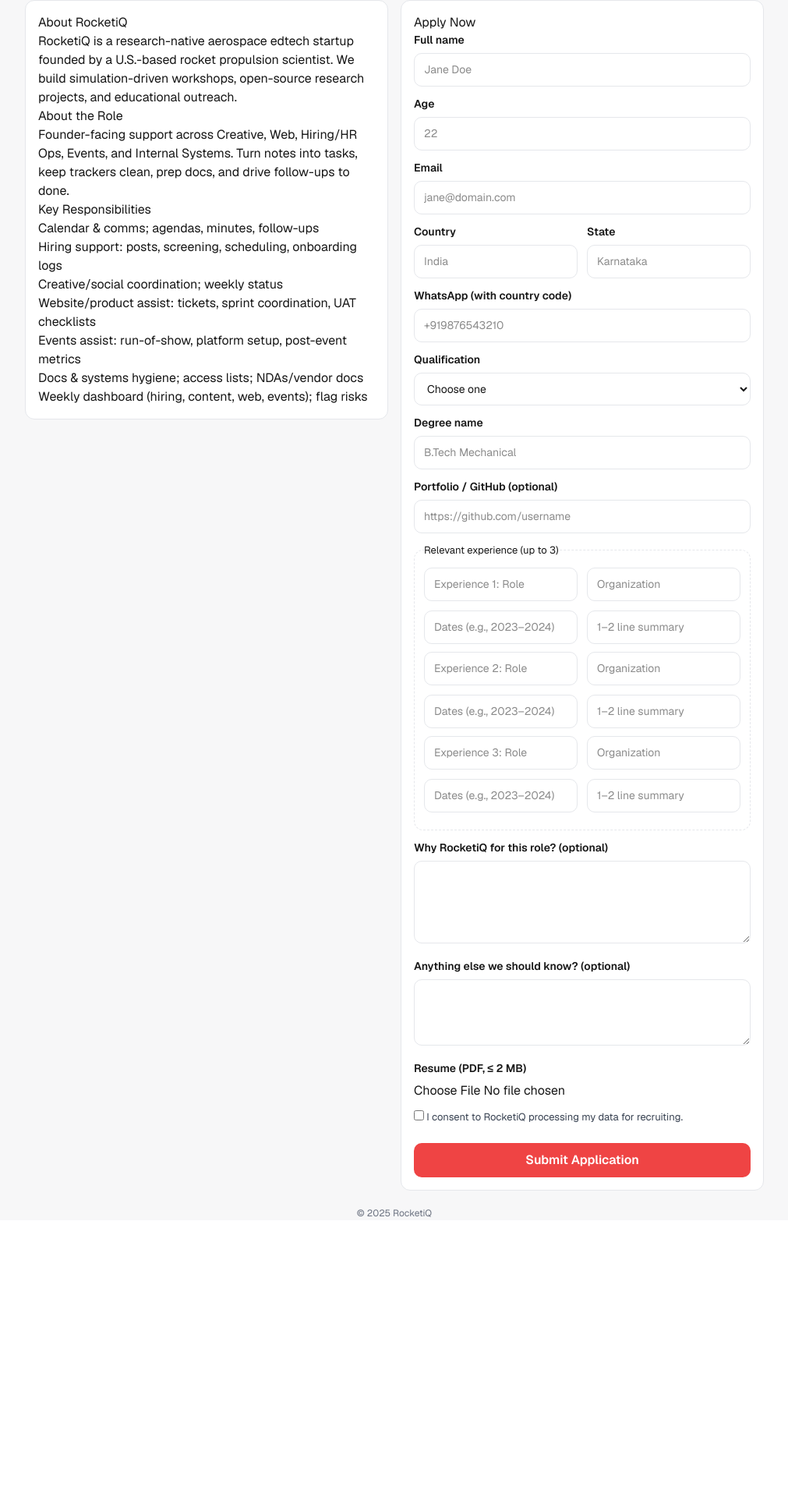
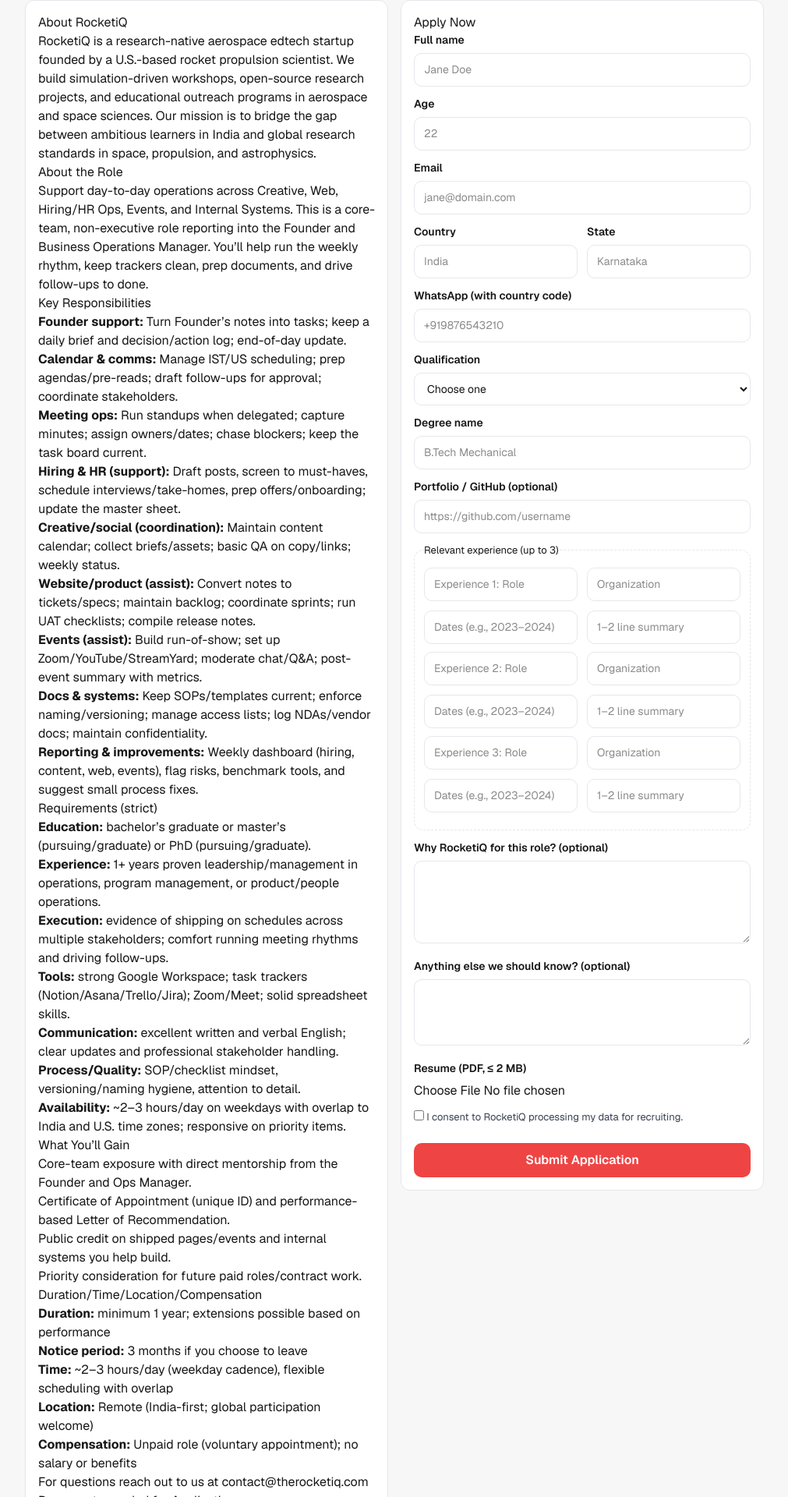
Before and after one commit to RocketiQ/nextjs-boilerplate, a Next.js app: page /business-operations-associate in a window 1280 px wide. Shown: the part 126-2046 px from the top of the page at 78% size, without its empty margins (134-1145 px from the left). Before the commit the page ends 1691 px from the top, so only its background shows below. Built offline with nearby package versions, Linux system fonts and the light colour scheme; no server answers.

Commit message:
Update page.tsx

```diff
--- a/app/business-operations-associate/page.tsx
+++ b/app/business-operations-associate/page.tsx
@@ -27,7 +27,6 @@
     const res = await fetch('/api/apply', { method: 'POST', body: fd });
     if (res.ok) {
       setMsg('Application submitted. Thank you!');
-      // GA4 event (no PII)
       if (typeof window !== 'undefined' && (window as any).gtag) {
         (window as any).gtag('event', 'application_submitted', {
           job_slug: 'business-operations-associate',
@@ -47,31 +46,80 @@
 
   return (
     <main style={{ background: '#f7f7f8', minHeight: '100vh' }}>
-      {/* rely on .apply-shell from globals.css (no inline maxWidth/font here) */}
       <div className="apply-shell">
         <div style={{ marginBottom: 16 }}>
           <small style={{ background:'#fee2e2', color:'#991b1b', padding:'4px 8px', borderRadius:999, fontWeight:600 }}>RocketiQ — Careers</small>
-          <h1 style={{ fontSize: 28, margin: '12px 0 8px' }}>Business Operations Associate — Part-Time, Unpaid</h1>
+          <h1 style={{ fontSize: 28, margin: '12px 0 8px' }}>Business Operations Associate</h1>
           <p style={{ color:'#374151', margin:0 }}>Apply below. PDF résumé (≤ 2 MB) required. By submitting, you consent to recruiting data processing.</p>
         </div>
 
         <div className="careers-grid">
-          {/* Job post (summary) */}
+          {/* Job post (content) */}
           <section style={card}>
             <h2 style={{ marginTop:0 }}>About RocketiQ</h2>
-            <p>RocketiQ is a research-native aerospace edtech startup founded by a U.S.-based rocket propulsion scientist. We build simulation-driven workshops, open-source research projects, and educational outreach.</p>
+            <p>
+              RocketiQ is a research-native aerospace edtech startup founded by a U.S.-based rocket propulsion scientist.
+              We build simulation-driven workshops, open-source research projects, and educational outreach programs in aerospace and space sciences.
+              Our mission is to bridge the gap between ambitious learners in India and global research standards in space, propulsion, and astrophysics.
+            </p>
+
             <h3>About the Role</h3>
-            <p>Founder-facing support across Creative, Web, Hiring/HR Ops, Events, and Internal Systems. Turn notes into tasks, keep trackers clean, prep docs, and drive follow-ups to done.</p>
+            <p>
+              Support day-to-day operations across Creative, Web, Hiring/HR Ops, Events, and Internal Systems. This is a core-team, non-executive role reporting into the Founder and Business Operations Manager.
+              You’ll help run the weekly rhythm, keep trackers clean, prep documents, and drive follow-ups to done.
+            </p>
+
             <h3>Key Responsibilities</h3>
             <ul>
-              <li>Calendar & comms; agendas, minutes, follow-ups</li>
-              <li>Hiring support: posts, screening, scheduling, onboarding logs</li>
-              <li>Creative/social coordination; weekly status</li>
-              <li>Website/product assist: tickets, sprint coordination, UAT checklists</li>
-              <li>Events assist: run-of-show, platform setup, post-event metrics</li>
-              <li>Docs & systems hygiene; access lists; NDAs/vendor docs</li>
-              <li>Weekly dashboard (hiring, content, web, events); flag risks</li>
+              <li><strong>Founder support:</strong> Turn Founder’s notes into tasks; keep a daily brief and decision/action log; end-of-day update.</li>
+              <li><strong>Calendar & comms:</strong> Manage IST/US scheduling; prep agendas/pre-reads; draft follow-ups for approval; coordinate stakeholders.</li>
+              <li><strong>Meeting ops:</strong> Run standups when delegated; capture minutes; assign owners/dates; chase blockers; keep the task board current.</li>
+              <li><strong>Hiring & HR (support):</strong> Draft posts, screen to must-haves, schedule interviews/take-homes, prep offers/onboarding; update the master sheet.</li>
+              <li><strong>Creative/social (coordination):</strong> Maintain content calendar; collect briefs/assets; basic QA on copy/links; weekly status.</li>
+              <li><strong>Website/product (assist):</strong> Convert notes to tickets/specs; maintain backlog; coordinate sprints; run UAT checklists; compile release notes.</li>
+              <li><strong>Events (assist):</strong> Build run-of-show; set up Zoom/YouTube/StreamYard; moderate chat/Q&amp;A; post-event summary with metrics.</li>
+              <li><strong>Docs & systems:</strong> Keep SOPs/templates current; enforce naming/versioning; manage access lists; log NDAs/vendor docs; maintain confidentiality.</li>
+              <li><strong>Reporting & improvements:</strong> Weekly dashboard (hiring, content, web, events), flag risks, benchmark tools, and suggest small process fixes.</li>
             </ul>
+
+            <h3>Requirements (strict)</h3>
+            <ul>
+              <li><strong>Education:</strong> bachelor’s graduate or master’s (pursuing/graduate) or PhD (pursuing/graduate).</li>
+              <li><strong>Experience:</strong> 1+ years proven leadership/management in operations, program management, or product/people operations.</li>
+              <li><strong>Execution:</strong> evidence of shipping on schedules across multiple stakeholders; comfort running meeting rhythms and driving follow-ups.</li>
+              <li><strong>Tools:</strong> strong Google Workspace; task trackers (Notion/Asana/Trello/Jira); Zoom/Meet; solid spreadsheet skills.</li>
+              <li><strong>Communication:</strong> excellent written and verbal English; clear updates and professional stakeholder handling.</li>
+              <li><strong>Process/Quality:</strong> SOP/checklist mindset, versioning/naming hygiene, attention to detail.</li>
+              <li><strong>Availability:</strong> ~2–3 hours/day on weekdays with overlap to India and U.S. time zones; responsive on priority items.</li>
+            </ul>
+
+            <h3>What You’ll Gain</h3>
+            <ul>
+              <li>Core-team exposure with direct mentorship from the Founder and Ops Manager.</li>
+              <li>Certificate of Appointment (unique ID) and performance-based Letter of Recommendation.</li>
+              <li>Public credit on shipped pages/events and internal systems you help build.</li>
+              <li>Priority consideration for future paid roles/contract work.</li>
+            </ul>
+
+            <h3>Duration/Time/Location/Compensation</h3>
+            <ul>
+              <li><strong>Duration:</strong> minimum 1 year; extensions possible based on performance</li>
+              <li><strong>Notice period:</strong> 3 months if you choose to leave</li>
+              <li><strong>Time:</strong> ~2–3 hours/day (weekday cadence), flexible scheduling with overlap</li>
+              <li><strong>Location:</strong> Remote (India-first; global participation welcome)</li>
+              <li><strong>Compensation:</strong> Unpaid role (voluntary appointment); no salary or benefits</li>
+            </ul>
+
+            <p>For questions reach out to us at <a href="mailto:contact@therocketiq.com">contact@therocketiq.com</a></p>
+
+            <h3>Documents needed for Application</h3>
+            <ul>
+              <li>CV</li>
+              <li>1-page project summary: Describe a cross-team project you led—your plan, meeting schedule, key metrics you tracked, main risks and how you handled them, and the final results.</li>
+            </ul>
+
+            <h3>Selection Process</h3>
+            <p>Screening → interview → Selection → 30-day trial/pilot month → confirmation.</p>
           </section>
 
           {/* Apply form */}
@@ -134,7 +182,6 @@
                   <input type="checkbox" name="consent" required /> I consent to RocketiQ processing my data for recruiting.
                 </label>
 
-                {/* Turnstile inside the form */}
                 <Turnstile theme="light" />
 
                 <button
```
